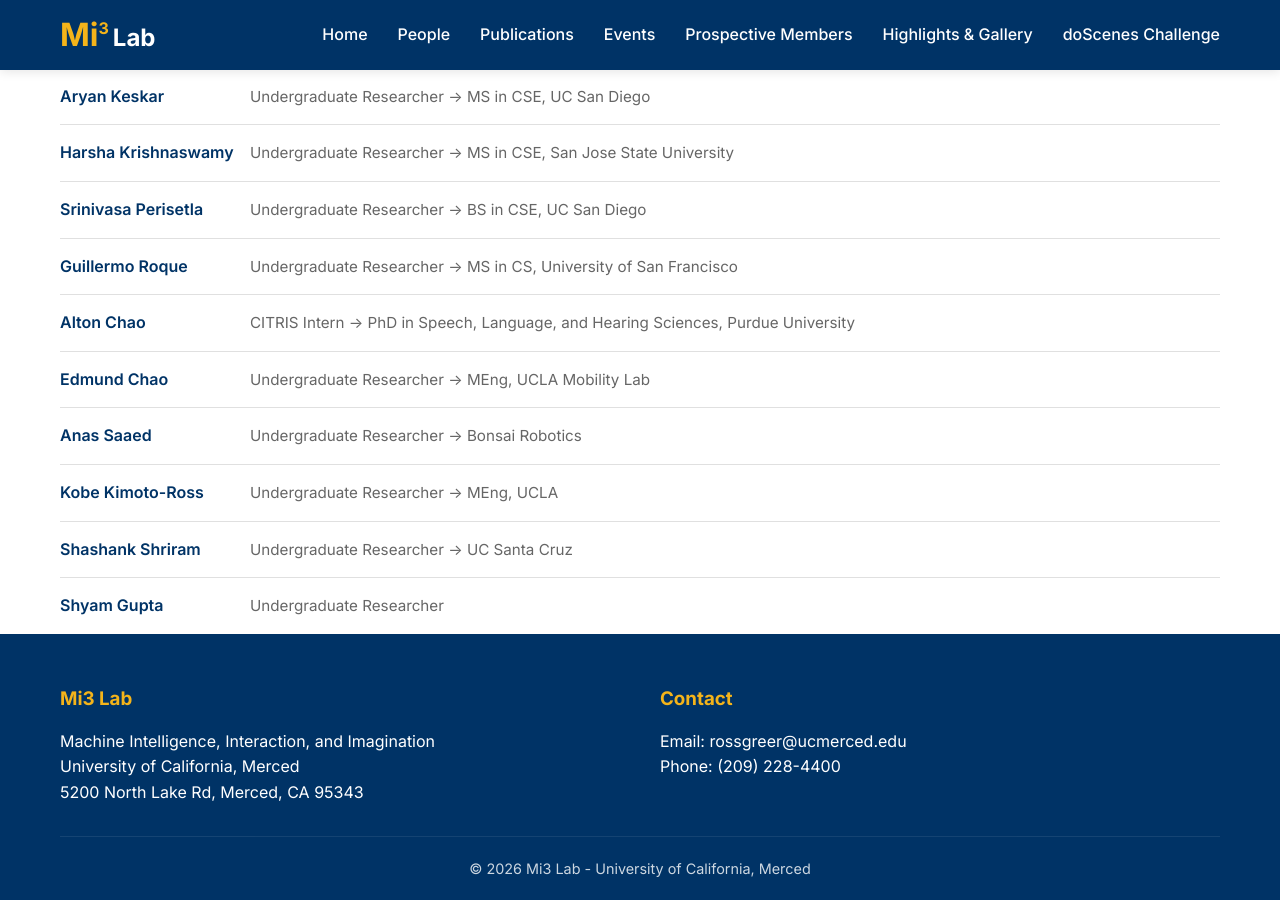
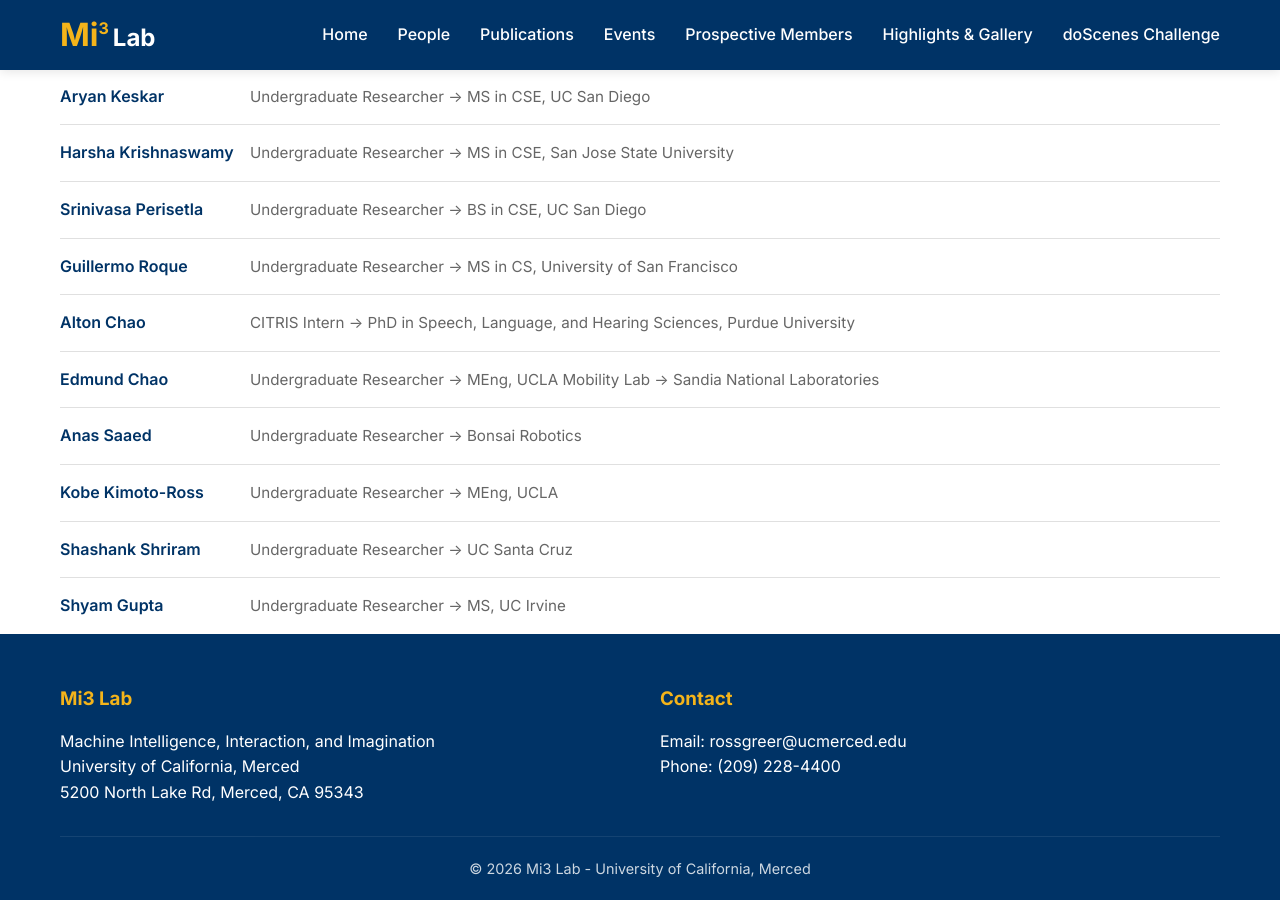
Before and after one commit to Mi3-Lab/mi3-lab.github.io, a Jekyll site: the page built from people.html, in a window 1280 px wide and 900 px high, scrolled down 3578 px. Built offline with Jekyll 4.4.1, drawn with Linux system fonts in a browser that asks for light colours.

Commit message:
Update alumni entries: Edmund at Sandia, Shyam to MS at UC Irvine
Co-Authored-By: Claude Opus 4.7 <noreply@anthropic.com>

```diff
--- a/people.html
+++ b/people.html
@@ -259,7 +259,7 @@ title: People
       </li>
       <li>
         <span class="alumni-name">Edmund Chao</span>
-        <span class="alumni-details">Undergraduate Researcher &rarr; MEng, UCLA Mobility Lab</span>
+        <span class="alumni-details">Undergraduate Researcher &rarr; MEng, UCLA Mobility Lab &rarr; Sandia National Laboratories</span>
       </li>
       <li>
         <span class="alumni-name">Anas Saaed</span>
@@ -275,7 +275,7 @@ title: People
       </li>
       <li>
         <span class="alumni-name">Shyam Gupta</span>
-        <span class="alumni-details">Undergraduate Researcher</span>
+        <span class="alumni-details">Undergraduate Researcher &rarr; MS, UC Irvine</span>
       </li>
     </ul>
   </div>
```
